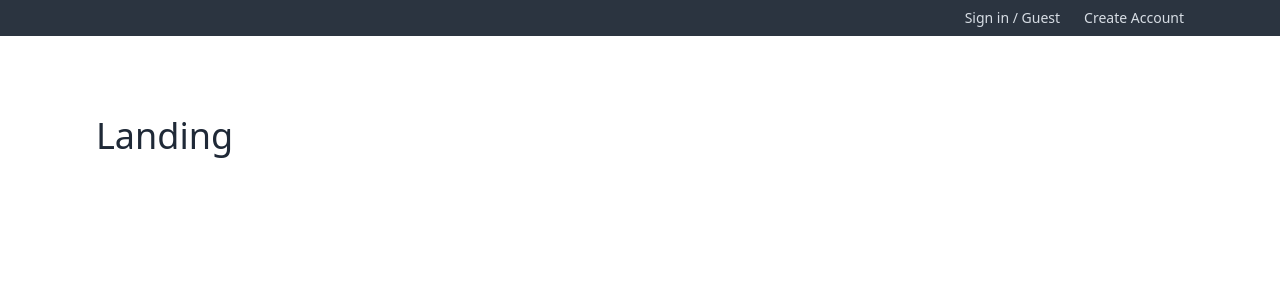
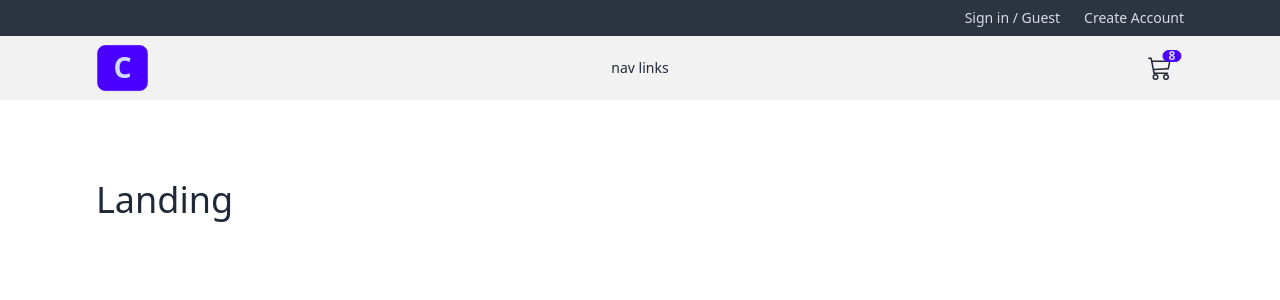
Before and after one commit to theo82/my-comfy-app, a React (Vite) app: page / in a window 1280 px wide. Shown: the top 300 px of the page. Built offline with nearby package versions, Linux system fonts and the light colour scheme.

Commit message:
Navbar Structure

```diff
--- /dev/null
+++ b/src/components/Navbar.jsx
@@ -0,0 +1,50 @@
+import { BsCart3, BsMoonFill, BsSunFill } from 'react-icons/bs'
+import { FaB, FaBarsStaggered } from 'react-icons/fa6'
+import { NavLink } from 'react-router-dom'
+const Navbar = () => {
+  return (
+    <nav className='bg-base-200'>
+      <div className='navbar align-element'>
+        <div className='navbar-start'>
+          {/* TITLE */}
+          <NavLink
+            to='/'
+            className='hidden lg:flex btn btn-primary text-3xl'
+            items-center
+          >
+            C
+          </NavLink>
+          {/* DROPDOWN */}
+          <div className='dropdown'>
+            <label tabIndex={0} className='btn btn-ghost lg:hidden'>
+              <FaBarsStaggered className='h-6 w-6' />
+            </label>
+            <ul
+              tabIndex={0}
+              className='menu menu-sm dropdown-content mt-3 z[1] p-2 shadow bg-base-200'
+            >
+              nav links
+            </ul>
+          </div>
+        </div>
+        <div className='navbar-center hidden lg:flex'>
+          <ul className='menu menu-horizontal'>nav links</ul>
+        </div>
+        <div className='navbar-end'>
+          {/* THEME SETUP */}
+          {/* CART LINK */}
+          <NavLink to='/cart' className='btn btn-ghost btn-circle btn-md ml-4'>
+            <div className='indicator'>
+              <BsCart3 className='h-6 w-6' />
+              <span className='badge badge-xs badge-primary indicator-item'>
+                8
+              </span>
+            </div>
+          </NavLink>
+        </div>
+      </div>
+    </nav>
+  )
+}
+
+export default Navbar
--- a/src/components/index.js
+++ b/src/components/index.js
@@ -1,3 +1,4 @@
 export { default as FormInput } from './FormInput'
 export { default as SubmitBtn } from './SubmitBtn'
 export { default as Header } from './Header'
+export { default as Navbar } from './Navbar'
--- a/src/pages/HomeLayout.jsx
+++ b/src/pages/HomeLayout.jsx
@@ -1,9 +1,10 @@
 import { Outlet } from 'react-router-dom'
-import { Header } from '../components'
+import { Header, Navbar } from '../components'
 const HomeLayout = () => {
   return (
     <>
       <Header />
+      <Navbar />
       <section className='align-element py-20'>
         <Outlet />
       </section>
```
